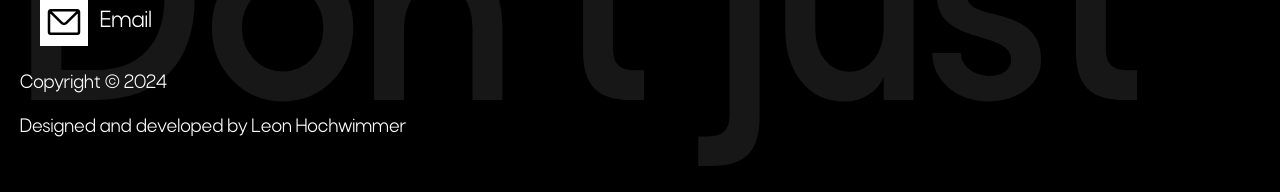
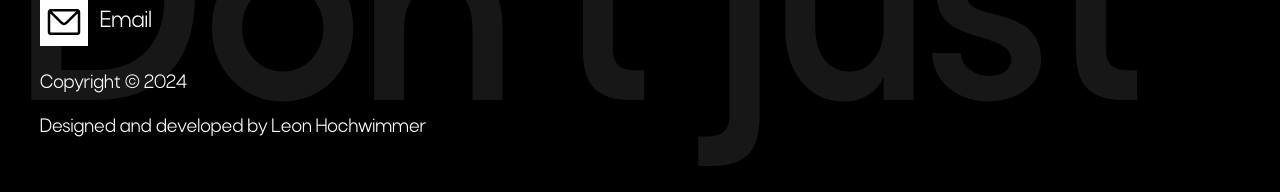
Before and after one commit to leonden/dev-portfolio, a Next.js app: page / in a window 1280 px wide. Shown: the part 3342-3534 px from the top of the page. Built offline with nearby package versions, Linux system fonts and the light colour scheme.

Commit message:
Fix max width

```diff
--- a/components/footer.tsx
+++ b/components/footer.tsx
@@ -44,10 +44,12 @@ export default function Footer() {
                         className="md:w-28 md:h-28"
                     />
                 </div>
-                <p className="text-xl mt-4">
-                    {c.footer.copyright + currentYear}
-                </p>
-                <p className="text-xl mt-4">{c.footer.addition}</p>
+                <div className="max-w-[1200px] xl:mx-auto">
+                    <p className="text-xl mt-4">
+                        {c.footer.copyright + currentYear}
+                    </p>
+                    <p className="text-xl mt-4">{c.footer.addition}</p>
+                </div>
             </div>
         </footer>
     )
```
